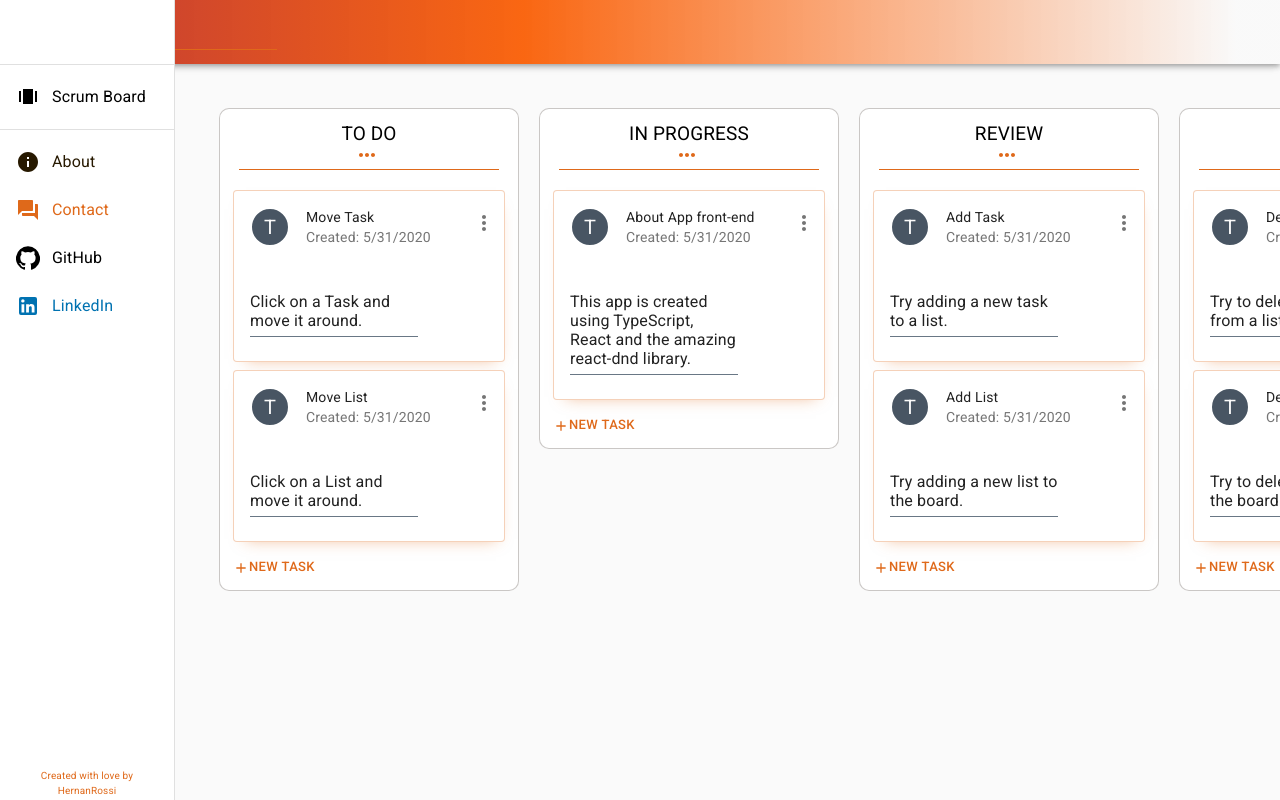
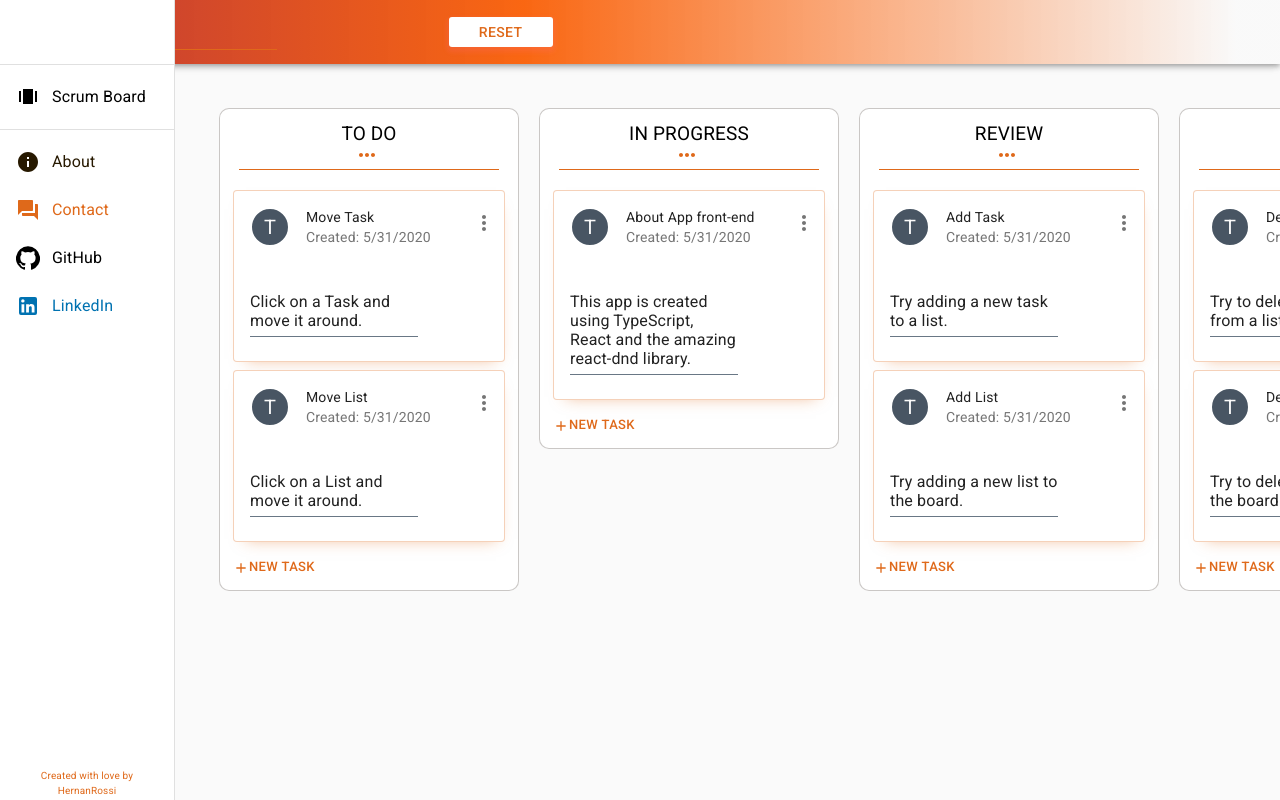
Before and after one commit to HernanRossi/TaskBoard, a React (Create React App) app: page / in a window 1280 px wide. Shown: the top 800 px of the page. Built offline with nearby package versions, Linux system fonts and the light colour scheme.

Commit message:
Add reset on cache

```diff
--- a/package.json
+++ b/package.json
@@ -7,6 +7,7 @@
     "@material-ui/icons": "^4.9.1",
     "express": "^4.17.1",
     "immutability-helper": "^3.1.1",
+    "lodash": "^4.17.15",
     "nanoid": "^3.1.9",
     "path": "^0.12.7",
     "react": "^16.13.1",
@@ -47,6 +48,7 @@
     "@testing-library/jest-dom": "^4.2.4",
     "@testing-library/react": "^9.3.2",
     "@testing-library/user-event": "^7.1.2",
+    "@types/lodash": "^4.14.155",
     "@types/nanoid": "^2.1.0",
     "@types/node": "^12.0.0",
     "@types/react": "^16.9.0",
--- a/src/components/MenuDrawer.tsx
+++ b/src/components/MenuDrawer.tsx
@@ -1,6 +1,6 @@
 import React, { useState } from 'react';
 import { useStyles } from "../styles/material-ui-styles"
-import { CssBaseline, AppBar, Toolbar, Drawer, Divider, List, ListItem, ListItemText, ListItemIcon, TextField, createMuiTheme, MuiThemeProvider} from "@material-ui/core"
+import { CssBaseline, AppBar, Toolbar, Drawer, Divider, List, ListItem, ListItemText, ListItemIcon, TextField, createMuiTheme, MuiThemeProvider, Button } from "@material-ui/core"
 import AmpStoriesIcon from '@material-ui/icons/AmpStories'
 import GitHubIcon from '@material-ui/icons/GitHub'
 import LinkedInIcon from '@material-ui/icons/LinkedIn'
@@ -66,14 +66,6 @@ const sectionLabels: SectionLabels = {
   github: 'GitHub',
   linkedin: 'LinkedIn'
 }
-
-// const styles = {
-//   container: {
-//     display: 'flex',
-//     flexWrap: 'wrap',
-//     justifyContent: 'center'
-//   },
-//
 
 const theme = createMuiTheme({
   palette: {
@@ -166,6 +158,9 @@ export const PermanentDrawerLeft = ({ children }: React.PropsWithChildren<{}>) =
               InputProps={{ style: { fontSize: 20, textAlign: 'center', marginLeft: '200px', } }}
             />
           </MuiThemeProvider>
+          <Button variant="contained"
+            className={classes.button}
+            onClick={e => dispatch({ type: "RESET", payload: {} })} >Reset</Button>
         </Toolbar>
       </AppBar>
       <Drawer
@@ -194,9 +189,7 @@ export const PermanentDrawerLeft = ({ children }: React.PropsWithChildren<{}>) =
       <main className={classes.content}>
         <div className={classes.toolbar} />
         {children}
-
       </main>
-
     </div>
   )
 }
--- a/src/context/AppStateContext.tsx
+++ b/src/context/AppStateContext.tsx
@@ -1,5 +1,6 @@
 import React, { createContext, useReducer, useContext, useEffect } from "react"
 import { nanoid } from "nanoid"
+import _ from 'lodash'
 import { findItemIndexById, moveItem } from "../utils"
 import { AppState } from '../models/interfaces/contextInterfaces'
 import { Action } from '../types/AppContextTypes'
@@ -7,7 +8,7 @@ import { defaultBoard } from "../models/mock-data/defaultTasks"
 import { Task } from "../models/classes/TaskClass"
 
 const appData: AppState = {
-  board: defaultBoard,
+  board: _.cloneDeep(defaultBoard),
   draggedItem: undefined,
 }
 
@@ -16,9 +17,9 @@ const appStateReducer = (state: AppState, action: Action): AppState => {
 
   switch (action.type) {
       case "RESET": {
-      localStorage.removeItem("state");
+      localStorage.removeItem("state")
       return {
-        board: defaultBoard, draggedItem: undefined,
+        board: _.cloneDeep(defaultBoard), draggedItem: undefined,
       }
     }
     case "ADD_LIST": {
@@ -103,7 +104,6 @@ interface AppStateContextProps {
 
 export const AppStateProvider = ({ children }: React.PropsWithChildren<{}>) => {
   const persistedState = localStorage.getItem("state")
-  console.log("PERSISTED stae", persistedState)
   let localState = appData
   if(persistedState) {
     localState = JSON.parse(persistedState)
--- a/src/styles/material-ui-styles.ts
+++ b/src/styles/material-ui-styles.ts
@@ -30,5 +30,15 @@ export const useStyles = makeStyles((theme) => ({
   },
   title:{
     flexGrow: 1
-  }
+  },
+  button: {
+    background: 'white',
+    borderRadius: 3,
+    border: 0,
+    color: '#df691a',
+    height: 30,
+    padding: '0 30px',
+    margin: 'auto 50% auto auto',
+    boxShadow: '0 3px 5px 2px rgba(255, 105, 135, .2)',
+  },
 }));
```
Also changed, not shown: 1 other file (tests, documents, lock files or other folders).
